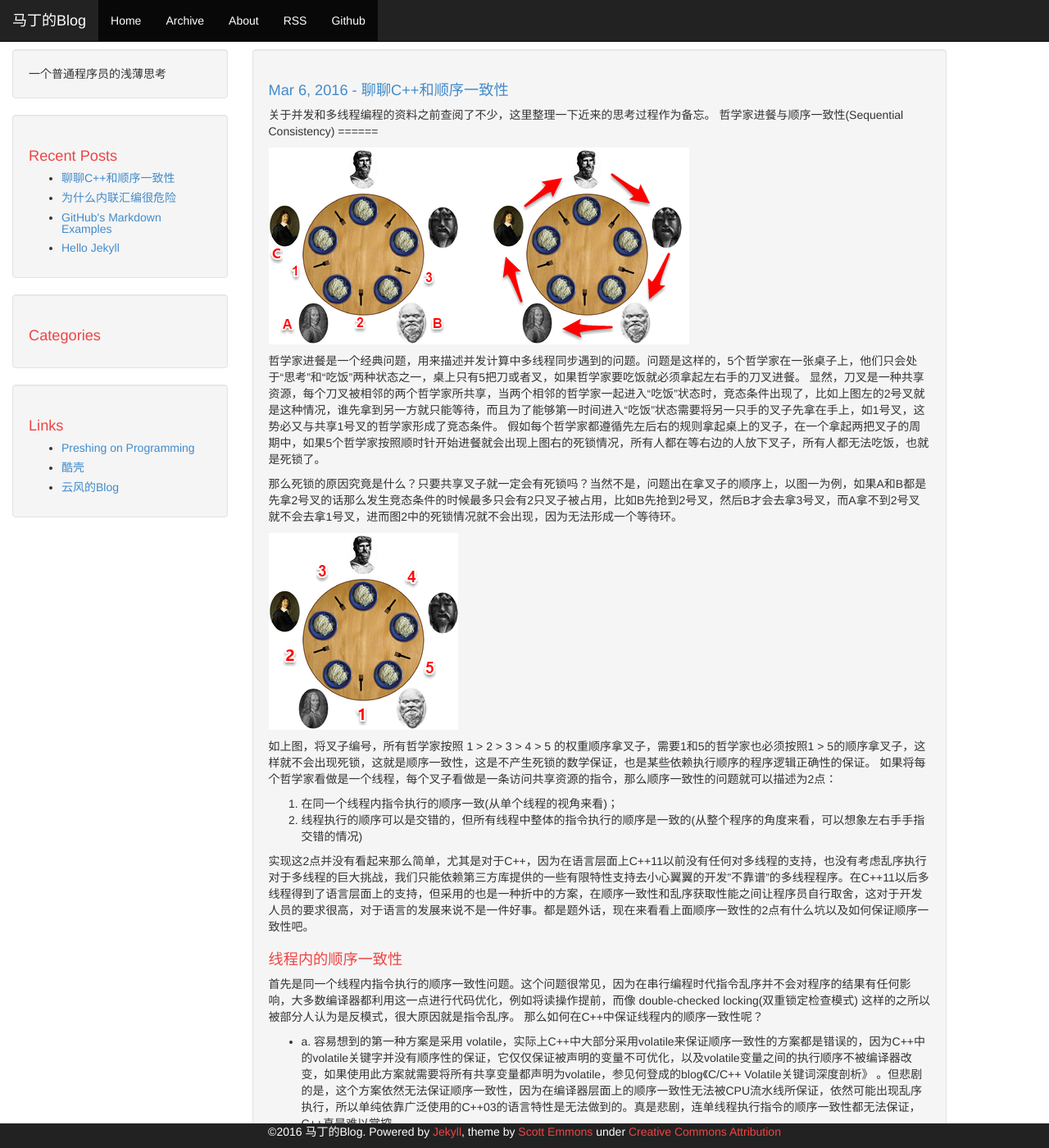
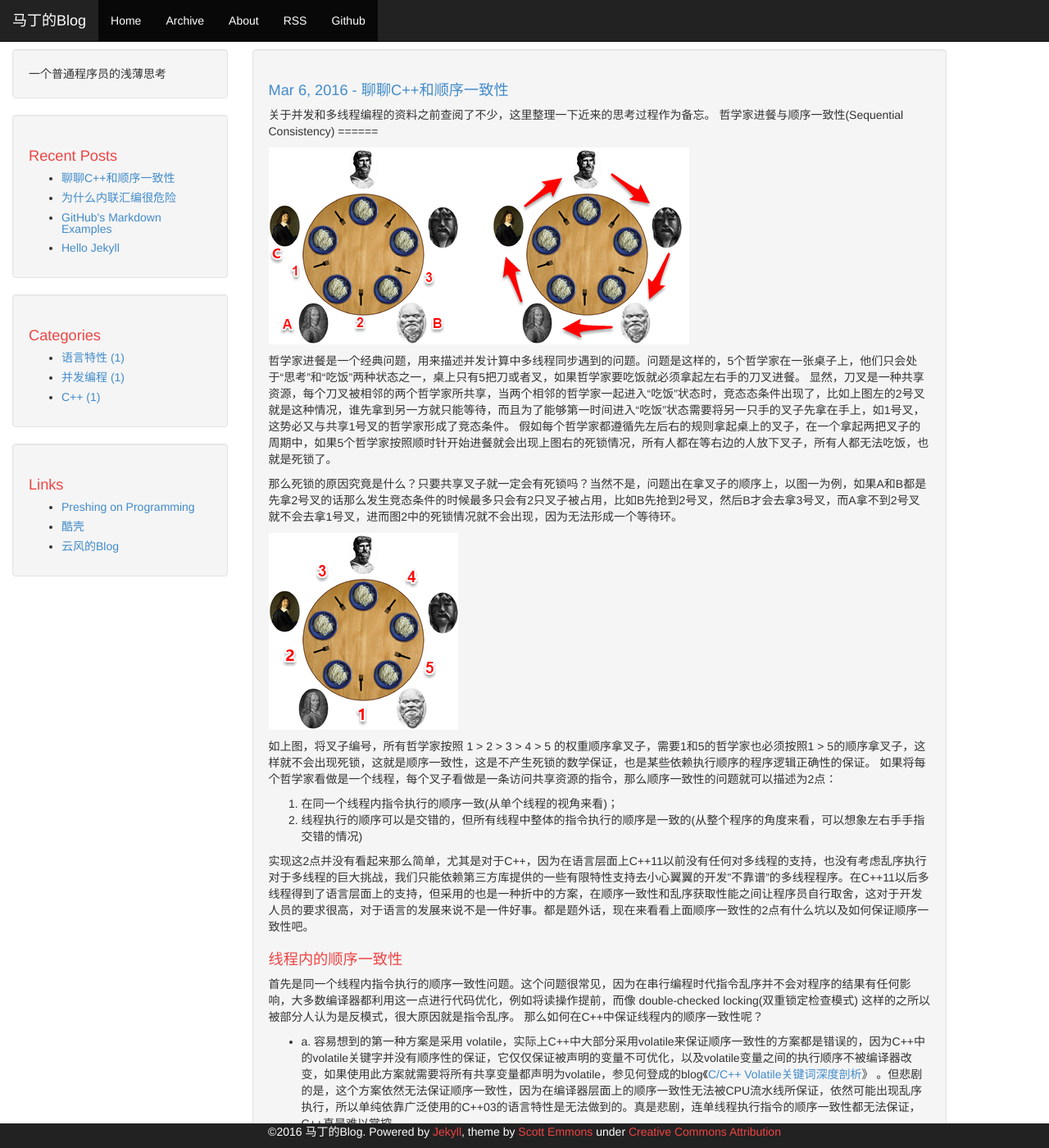
Before and after one commit to DongTao/blog, a Jekyll site: the page built from _posts/2016-03-06-cpp-and-sequential-consistency.md, in a window 1280 px wide and 1400 px high. Shown: the whole window at 82% size. Built offline with Jekyll 4.4.1, drawn with Linux system fonts in a browser that asks for light colours; Markdown is read by kramdown in place of the engine named in the settings; some of the changed text lies outside the part shown.

Commit message:
fix(posts): fix some statement issue and categorize two blogs

```diff
--- a/_posts/2016-02-25-why-inline-assembly-danger.md
+++ b/_posts/2016-02-25-why-inline-assembly-danger.md
@@ -1,6 +1,8 @@
 ---
 layout: post
 title: 为什么内联汇编很危险
+categories:
+- 语言特性
 ---
 内联汇编是在编译器层面上提供的一种编程支持，能够将低阶语言(汇编)内嵌在高阶语言(如C/C++)中，常见目的是为了进行程序热点的性能调优，如果编写得当可以让程序在某些热点上突破性能瓶颈，但是内联汇编也是一把双刃剑，使用不当会伤及己身，本文会围绕一个例子阐述原因。
 一个例子
--- a/_posts/2016-03-06-cpp-and-sequential-consistency.md
+++ b/_posts/2016-03-06-cpp-and-sequential-consistency.md
@@ -1,6 +1,9 @@
 ---
 layout: post
 title: 聊聊C++和顺序一致性
+categories:
+- 并发编程
+- C++
 ---
 关于并发和多线程编程的资料之前查阅了不少，这里整理一下近来的思考过程作为备忘。
 哲学家进餐与顺序一致性(Sequential Consistency)
@@ -9,7 +12,7 @@ title: 聊聊C++和顺序一致性
 ![Philosopher1-2]({{ site.baseurl }}/images/cpp-and-sequential-consistency/philosopher1-2.png)
 
 哲学家进餐是一个经典问题，用来描述并发计算中多线程同步遇到的问题。问题是这样的，5个哲学家在一张桌子上，他们只会处于“思考”和“吃饭”两种状态之一，桌上只有5把刀或者叉，如果哲学家要吃饭就必须拿起左右手的刀叉进餐。
-显然，刀叉是一种共享资源，每个刀叉被相邻的两个哲学家所共享，当两个相邻的哲学家一起进入“吃饭”状态时，竞态条件出现了，比如上图左的2号叉就是这种情况，谁先拿到另一方就只能等待，而且为了能够第一时间进入“吃饭”状态需要将另一只手的叉子先拿在手上，如1号叉，这势必又与共享1号叉的哲学家形成了竞态条件。
+显然，刀叉是一种共享资源，每个刀叉被相邻的两个哲学家所共享，当两个相邻的哲学家一起进入“吃饭”状态时，竞态态条件出现了，比如上图左的2号叉就是这种情况，谁先拿到另一方就只能等待，而且为了能够第一时间进入“吃饭”状态需要将另一只手的叉子先拿在手上，如1号叉，这势必又与共享1号叉的哲学家形成了竞态条件。
 假如每个哲学家都遵循先左后右的规则拿起桌上的叉子，在一个拿起两把叉子的周期中，如果5个哲学家按照顺时针开始进餐就会出现上图右的死锁情况，所有人都在等右边的人放下叉子，所有人都无法吃饭，也就是死锁了。
 
 那么死锁的原因究竟是什么？只要共享叉子就一定会有死锁吗？当然不是，问题出在拿叉子的顺序上，以图一为例，如果A和B都是先拿2号叉的话那么发生竞态条件的时候最多只会有2只叉子被占用，比如B先抢到2号叉，然后B才会去拿3号叉，而A拿不到2号叉就不会去拿1号叉，进而图2中的死锁情况就不会出现，因为无法形成一个等待环。
@@ -29,7 +32,7 @@ title: 聊聊C++和顺序一致性
 首先是同一个线程内指令执行的顺序一致性问题。这个问题很常见，因为在串行编程时代指令乱序并不会对程序的结果有任何影响，大多数编译器都利用这一点进行代码优化，例如将读操作提前，而像 double-checked locking(双重锁定检查模式) 这样的之所以被部分人认为是反模式，很大原因就是指令乱序。
 那么如何在C++中保证线程内的顺序一致性呢？
 
-* a. 容易想到的第一种方案是采用 volatile，实际上C++中大部分采用volatile来保证顺序一致性的方案都是错误的，因为C++中的volatile关键字并没有顺序性的保证，它仅仅保证被声明的变量不可优化，以及volatile变量之间的执行顺序不被编译器改变，如果使用此方案就需要将所有共享变量都声明为volatile，参见何登成的blog《C/C++ Volatile关键词深度剖析》 。但悲剧的是，这个方案依然无法保证顺序一致性，因为在编译器层面上的顺序一致性无法被CPU流水线所保证，依然可能出现乱序执行，所以单纯依靠广泛使用的C++03的语言特性是无法做到的。真是悲剧，连单线程执行指令的顺序一致性都无法保证，C++真是难以掌控。。。
+* a. 容易想到的第一种方案是采用 volatile，实际上C++中大部分采用volatile来保证顺序一致性的方案都是错误的，因为C++中的volatile关键字并没有顺序性的保证，它仅仅保证被声明的变量不可优化，以及volatile变量之间的执行顺序不被编译器改变，如果使用此方案就需要将所有共享变量都声明为volatile，参见何登成的blog《[C/C++ Volatile关键词深度剖析](http://hedengcheng.com/?p=725)》 。但悲剧的是，这个方案依然无法保证顺序一致性，因为在编译器层面上的顺序一致性无法被CPU流水线所保证，依然可能出现乱序执行，所以单纯依靠广泛使用的C++03的语言特性是无法做到的。真是悲剧，连单线程执行指令的顺序一致性都无法保证，C++真是难以掌控。。。
 
 * b. 事实上还有另一种方案可以真正的解决这个问题，那就是使用 Memory Barrier(内存屏障)。内存屏障是底层原语，是内存排序的一部分,在不同体系结构下变化很大而不适合推广。需要认真研读硬件的手册以确定内存屏障的办法。这种方案会导致难以写出在不同硬件平台下可移植的C++代码，并且在分层体系下程序员有必要但没有义务去学习这部分知识。在wiki上查阅内存屏障词条有以下内容。我在gcc4.1.2下测试了内联汇编的方案，发现汇编优化乱序的情况依然存在，所以这条指令的有效性暂时存疑。
 
@@ -46,7 +49,7 @@ title: 聊聊C++和顺序一致性
 
 > **__memory_barrier()**
 
-* c. 其实我们常用的锁是能够在某种意义上保证顺序一致性的，比如pthread提供的mutex是具有acquire和release语义的，加锁实际上就成为了一个内存屏障，确保锁内的代码不会被编译器优化或是CPU乱序到锁外执行！但是acquire和release语义并不保证锁外的代码被优化到锁内执行，而且加解锁本身会消耗很多时钟周期，所以很可惜锁并非解决顺序一致性的银弹。关于acquire和release语义可以参看preshing的文章《Acquire and Release Semantics》，这里借用它的一幅图
+* c. 其实我们常用的锁是能够在某种意义上保证顺序一致性的，比如pthread提供的mutex是具有acquire和release语义的，加锁实际上就成为了一个内存屏障，确保锁内的代码不会被编译器优化或是CPU乱序到锁外执行！但是acquire和release语义并不保证锁外的代码被优化到锁内执行，而且加解锁本身会消耗很多时钟周期，所以很可惜锁并非解决顺序一致性的银弹。关于acquire和release语义可以参看preshing的文章《[Acquire and Release Semantics](http://preshing.com/20120913/acquire-and-release-semantics/)》，这里借用它的一幅图
 
 ![Acquire and Release]({{ site.baseurl }}/images/cpp-and-sequential-consistency/acquire_and_release.png)
 
```
